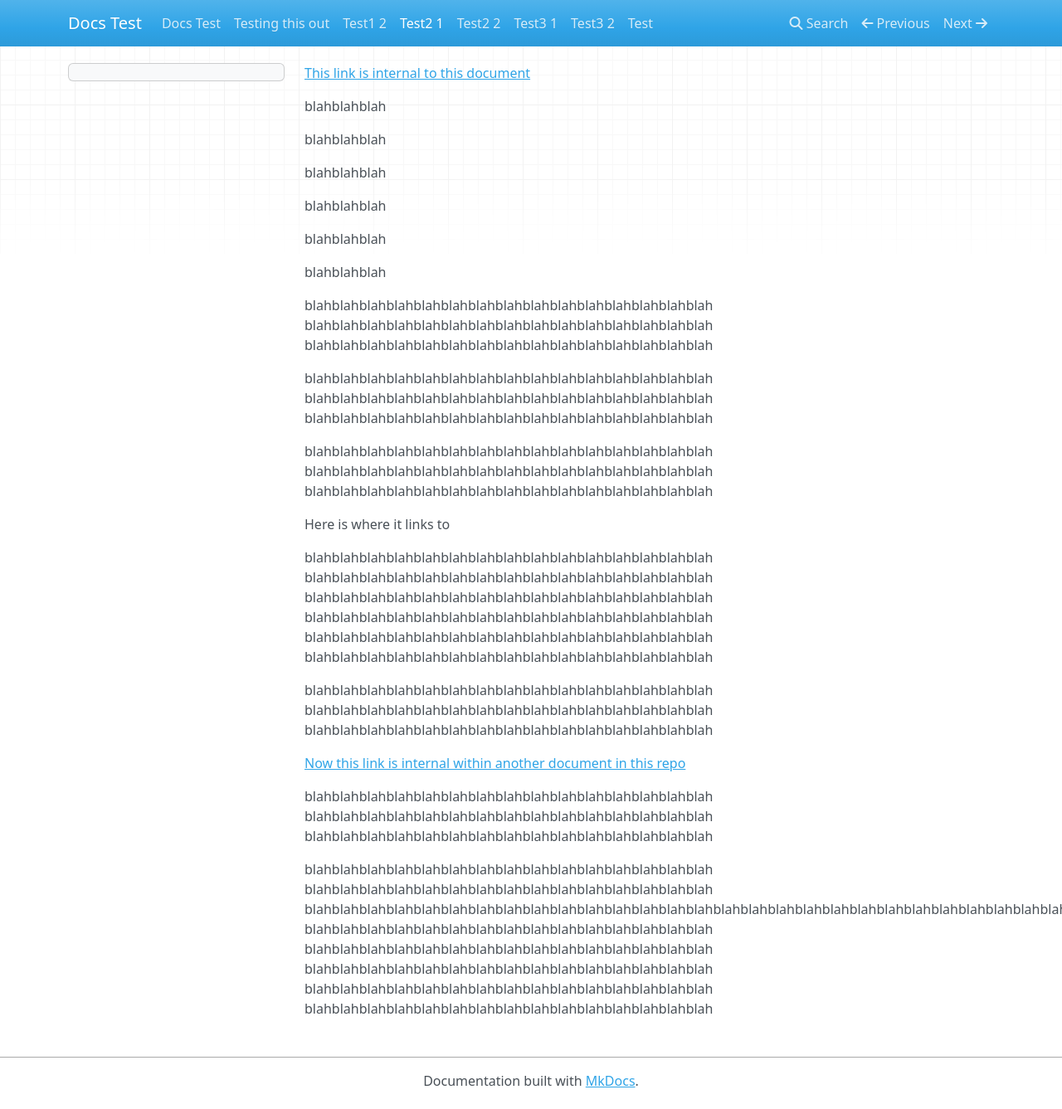
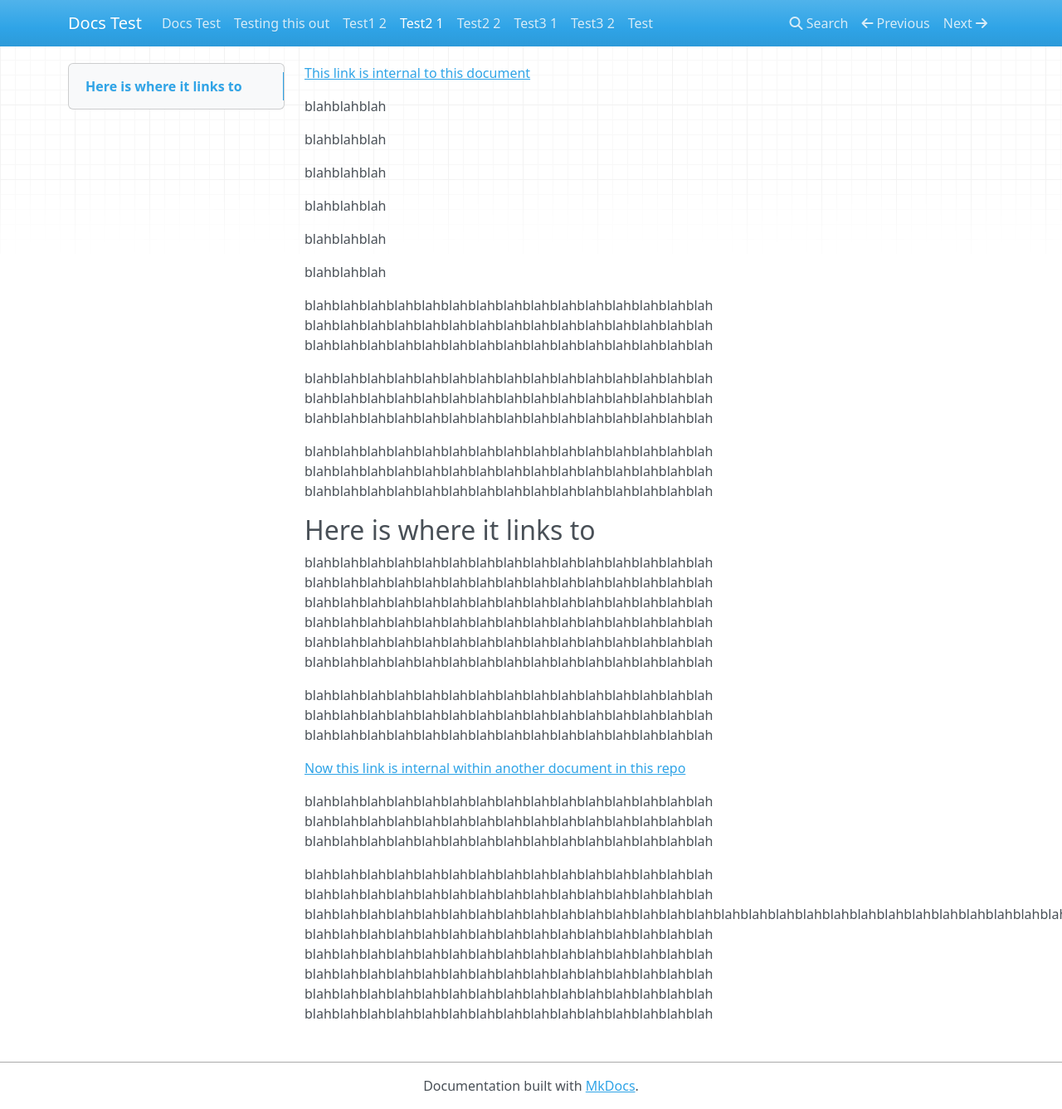
Before and after one commit to iriark01/docs_test, an MkDocs documentation site: the page built from Docs/TestDir2/test2-1.md, in a window 1280 px wide and 1337 px high. Shown: the whole window at 83% size. Built offline with MkDocs 1.6.1, drawn with Linux system fonts in a browser that asks for light colours; nearby versions of some CDN libraries; old or Windows-style settings are respelled for this version of MkDocs; part of the change alters nothing that is shown.

Commit message:
Update test2-1.md

```diff
--- a/Docs/TestDir2/test2-1.md
+++ b/Docs/TestDir2/test2-1.md
@@ -24,7 +24,7 @@ blahblahblahblahblahblahblahblahblahblahblahblahblahblahblah
 blahblahblahblahblahblahblahblahblahblahblahblahblahblahblah
 blahblahblahblahblahblahblahblahblahblahblahblahblahblahblah
 
-<a id="#here">Here is where it links to</a>
+##Here is where it links to
 
 blahblahblahblahblahblahblahblahblahblahblahblahblahblahblah
 blahblahblahblahblahblahblahblahblahblahblahblahblahblahblah
```
